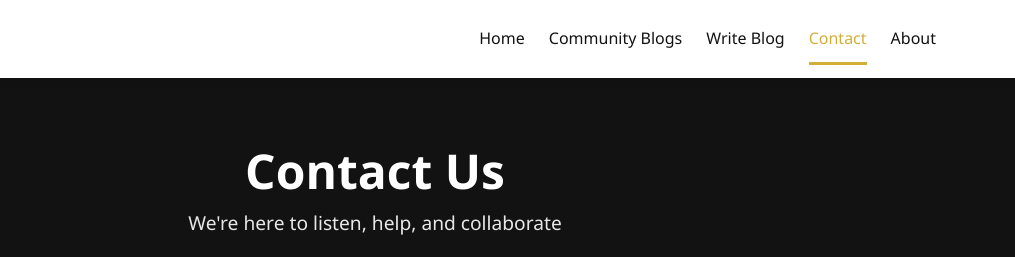
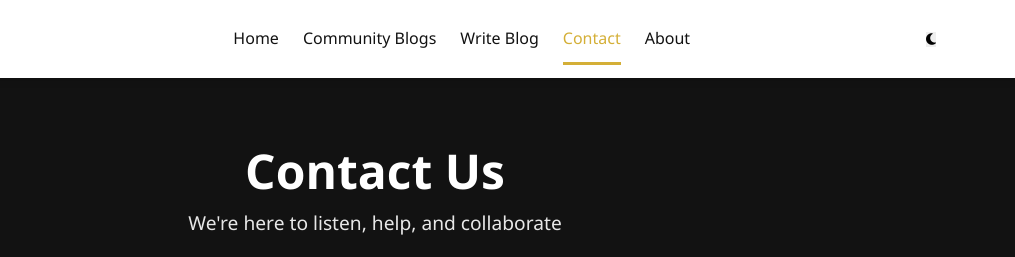
Before and after one commit to Parikshith-code/VerbaSphere-ContactUs-Page, a plain HTML site: page index.html in a window 1280 px wide. Shown: the top 257 px of the page, 265-1280 px from the left. Drawn offline with Linux system fonts and the light colour scheme.

Commit message:
Added dark and light mode

```diff
--- a/index.html
+++ b/index.html
@@ -32,9 +32,13 @@
           <a href="../write-blog/index.html">Write Blog</a>
           <a href="../contact/index.html" class="active-link">Contact</a>
           <a href="../about/index.html">About</a>
-        </nav>
-        <div class="mobile-menu-toggle">
+        </nav>        <div class="mobile-menu-toggle">
           <i class="fas fa-bars"></i>
+        </div>
+        <div class="theme-toggle">
+          <button id="theme-toggle" aria-label="Toggle dark mode">
+            <i class="fas fa-moon"></i>
+          </button>
         </div>
       </div>
     </header>
```
